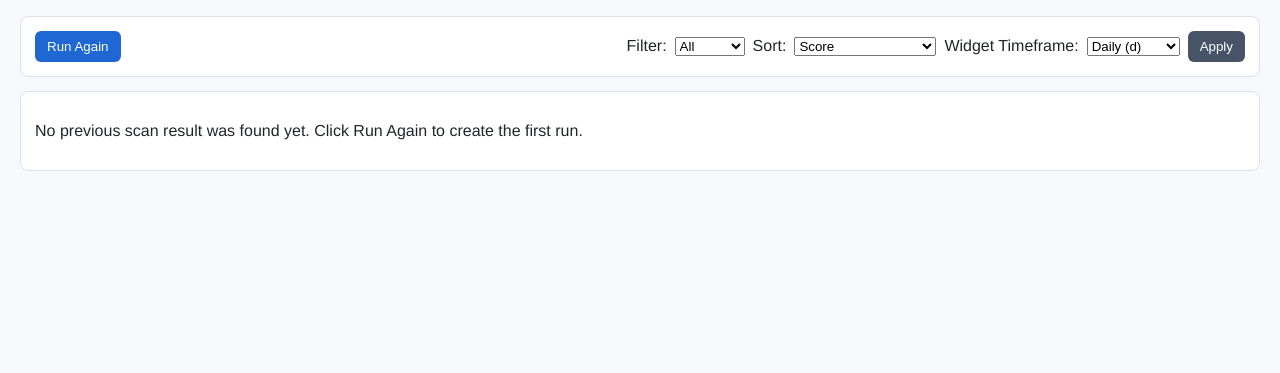
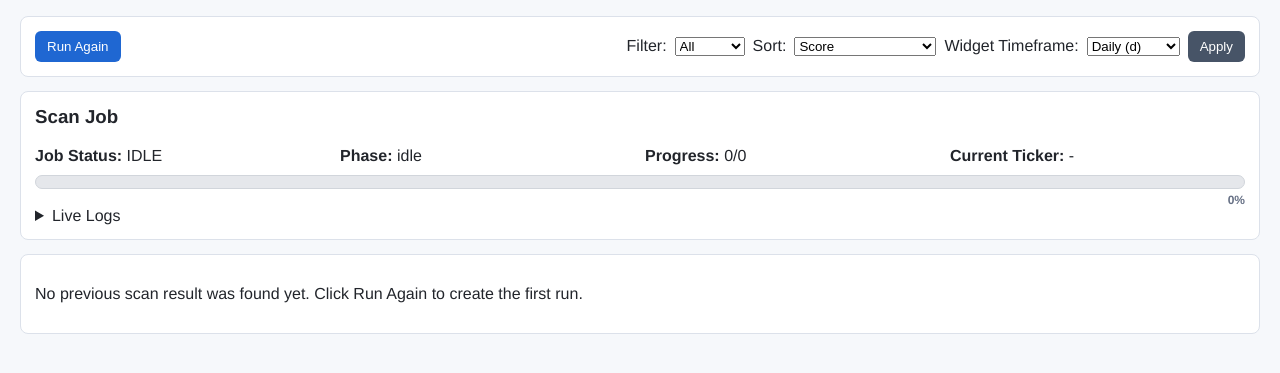
Before and after one commit to kfirAdler/stock_system, a Flask app: page / in a window 1280 px wide. Shown: the part 100-473 px from the top of the page. Run offline with Flask 3, Linux system fonts and the light colour scheme; some libraries are stand-ins or nearby versions.

Commit message:
initiated code

```diff
--- a/app/main.py
+++ b/app/main.py
@@ -89,6 +89,7 @@ def build_runner(settings: AppSettings) -> AnalysisRunner:
         supabase_repository=supabase_repository,
         benchmark_symbol=settings.benchmark_symbol,
         persist_local_files=not settings.save_to_supabase,
+        max_workers=settings.scan_workers,
     )
 
 
--- a/dashboard/app.py
+++ b/dashboard/app.py
@@ -5,11 +5,11 @@ import os
 from datetime import UTC, datetime
 from zoneinfo import ZoneInfo
 
-from flask import Flask, jsonify, redirect, render_template, request, session, url_for
+from flask import Flask, jsonify, render_template, request
 
-from app.main import build_runner
 from config.settings import AppSettings
 from dashboard.data_service import DashboardDataService
+from dashboard.scan_job_service import ScanJobService
 from dashboard.simulator_service import DashboardSimulatorService
 from storage.supabase_postgres_repository import SupabasePostgresRepository
 
@@ -19,6 +19,13 @@ def _texts(lang: str) -> dict[str, str]:
         "title": "Stock Scanner Dashboard",
         "run_again": "Run Again",
         "status": "Status",
+        "scan_job": "Scan Job",
+        "job_status": "Job Status",
+        "job_phase": "Phase",
+        "job_progress": "Progress",
+        "job_current_ticker": "Current Ticker",
+        "job_logs": "Live Logs",
+        "job_running_msg": "Job is already running",
         "filter": "Filter",
         "all": "All",
         "summary": "Latest Run Summary",
@@ -102,6 +109,13 @@ def _texts(lang: str) -> dict[str, str]:
         "title": "לוח סריקת מניות",
         "run_again": "הרץ שוב",
         "status": "סטטוס",
+        "scan_job": "משימת סריקה",
+        "job_status": "סטטוס משימה",
+        "job_phase": "שלב",
+        "job_progress": "התקדמות",
+        "job_current_ticker": "סימול נוכחי",
+        "job_logs": "לוגים חיים",
+        "job_running_msg": "המשימה כבר רצה",
         "filter": "סינון",
         "all": "הכל",
         "summary": "סיכום הריצה האחרונה",
@@ -207,6 +221,7 @@ def create_app() -> Flask:
     if settings.save_to_supabase:
         supabase_repository.healthcheck()
     data_service = DashboardDataService(settings=settings, supabase_repository=supabase_repository)
+    scan_job_service = ScanJobService(settings=settings)
     simulator_service = DashboardSimulatorService(
         settings=settings,
         data_service=data_service,
@@ -251,8 +266,9 @@ def create_app() -> Flask:
 
     @app.get("/")
     def index() -> str:
-        status = session.get("run_status", "idle")
-        error_message = session.pop("run_error", None)
+        job_status = scan_job_service.status()
+        status = job_status.get("status", "idle")
+        error_message = job_status.get("error")
 
         lang = request.args.get("lang", "en").lower()
         if lang not in {"en", "he"}:
@@ -278,6 +294,7 @@ def create_app() -> Flask:
             dir="rtl" if lang == "he" else "ltr",
             status=status,
             error_message=error_message,
+            job_status=job_status,
             selected_classification=selected_classification,
             sort_by=sort_by,
             widget_tf=widget_tf,
@@ -309,32 +326,23 @@ def create_app() -> Flask:
         return jsonify({"status": "ok"}), 200
 
     @app.post("/run-again")
-    def run_again() -> str:
-        lang = request.form.get("lang", "en")
-        selected_classification = request.form.get("classification", "ALL")
-        sort_by = request.form.get("sort_by", "score")
-        widget_tf = request.form.get("widget_tf", "d")
+    def run_again() -> tuple[dict, int]:
+        started, message = scan_job_service.start()
+        code = 202 if started else 409
+        return (
+            jsonify(
+                {
+                    "started": started,
+                    "message": message,
+                    "status": scan_job_service.status(),
+                }
+            ),
+            code,
+        )
 
-        session["run_status"] = "running"
-        try:
-            runner = build_runner(settings)
-            result = runner.run()
-            session["run_status"] = "completed"
-            session["last_run_id"] = result.run_id
-        except Exception as exc:  # noqa: BLE001
-            app.logger.exception("Scanner rerun failed")
-            session["run_status"] = "failed"
-            session["run_error"] = str(exc)
-
-        return redirect(
-            url_for(
-                "index",
-                lang=lang,
-                classification=selected_classification,
-                sort_by=sort_by,
-                widget_tf=widget_tf,
-            )
-        )
+    @app.get("/run-status")
+    def run_status() -> tuple[dict, int]:
+        return jsonify(scan_job_service.status()), 200
 
     return app
 
--- a/dashboard/static/styles.css
+++ b/dashboard/static/styles.css
@@ -72,6 +72,11 @@ body {
 
 .btn.secondary {
   background: #475467;
+}
+
+.btn:disabled {
+  opacity: 0.6;
+  cursor: not-allowed;
 }
 
 .filter-form {
@@ -506,6 +511,47 @@ td a:hover {
   padding: 8px 0;
 }
 
+.job-logs {
+  margin-top: 8px;
+  max-height: 220px;
+  overflow: auto;
+  background: #0f172a;
+  color: #e2e8f0;
+  border-radius: 6px;
+  padding: 10px;
+  font-size: 12px;
+  line-height: 1.35;
+}
+
+.job-progress-wrap {
+  margin-top: 10px;
+}
+
+.job-progress-track {
+  width: 100%;
+  height: 14px;
+  border-radius: 999px;
+  background: #e5e7eb;
+  overflow: hidden;
+  border: 1px solid #d1d5db;
+}
+
+.job-progress-fill {
+  height: 100%;
+  width: 0;
+  background: linear-gradient(90deg, #1d4ed8, #2563eb);
+  transition: width 0.3s ease;
+}
+
+.job-progress-meta {
+  margin-top: 4px;
+  display: flex;
+  justify-content: flex-end;
+  color: var(--muted);
+  font-size: 12px;
+  font-weight: 600;
+}
+
 html[dir="rtl"] body {
   direction: rtl;
 }
--- a/dashboard/templates/index.html
+++ b/dashboard/templates/index.html
@@ -37,7 +37,7 @@
           <input type="hidden" name="classification" value="{{ selected_classification }}" />
           <input type="hidden" name="sort_by" value="{{ sort_by }}" />
           <input type="hidden" name="widget_tf" value="{{ widget_tf }}" />
-          <button type="submit" class="btn">{{ t.run_again }}</button>
+          <button type="submit" class="btn" id="run-again-btn">{{ t.run_again }}</button>
         </form>
 
         <form method="get" action="{{ url_for('index') }}" class="filter-form">
@@ -69,6 +69,32 @@
 
           <button type="submit" class="btn secondary">{{ t.apply }}</button>
         </form>
+      </section>
+
+      <section class="panel" id="job-panel">
+        <h3 class="panel-title">{{ t.scan_job }}</h3>
+        <div class="summary-grid">
+          <div><strong>{{ t.job_status }}:</strong> <span id="job-status">{{ job_status.status|upper }}</span></div>
+          <div><strong>{{ t.job_phase }}:</strong> <span id="job-phase">{{ job_status.phase }}</span></div>
+          <div><strong>{{ t.job_progress }}:</strong> <span id="job-progress">{{ job_status.progress_current }}/{{ job_status.progress_total }}</span></div>
+          <div><strong>{{ t.job_current_ticker }}:</strong> <span id="job-current-ticker">{{ job_status.current_ticker or '-' }}</span></div>
+        </div>
+        {% set total = job_status.progress_total or 0 %}
+        {% set current = job_status.progress_current or 0 %}
+        {% set percent = ((current / total) * 100) if total > 0 else 0 %}
+        <div class="job-progress-wrap" aria-label="job-progress">
+          <div class="job-progress-track">
+            <div class="job-progress-fill" id="job-progress-fill" style="width: {{ percent|round(1) }}%;"></div>
+          </div>
+          <div class="job-progress-meta">
+            <span id="job-progress-percent">{{ percent|round(1) }}%</span>
+          </div>
+        </div>
+        <details id="job-logs-wrapper">
+          <summary>{{ t.job_logs }}</summary>
+          <pre id="job-logs" class="job-logs">{% for item in job_status.logs %}{{ item.time|et_time }} - {{ item.message }}
+{% endfor %}</pre>
+        </details>
       </section>
 
       {% if run and run.market_widgets %}
@@ -213,5 +239,90 @@
       </section>
       {% endif %}
     </main>
+    <script>
+      const runForm = document.getElementById("run-form");
+      const runBtn = document.getElementById("run-again-btn");
+      const jobStatusEl = document.getElementById("job-status");
+      const jobPhaseEl = document.getElementById("job-phase");
+      const jobProgressEl = document.getElementById("job-progress");
+      const jobProgressFillEl = document.getElementById("job-progress-fill");
+      const jobProgressPercentEl = document.getElementById("job-progress-percent");
+      const jobTickerEl = document.getElementById("job-current-ticker");
+      const jobLogsEl = document.getElementById("job-logs");
+      const headerStatus = document.querySelector(".status");
+      const jobRunningMessage = "{{ t.job_running_msg }}";
+      let lastSeenStatus = "{{ job_status.status }}";
+
+      function renderJobStatus(status) {
+        const current = Number(status.progress_current || 0);
+        const total = Number(status.progress_total || 0);
+        const progressText = `${current}/${total}`;
+        const pct = total > 0 ? Math.min(100, Math.max(0, (current / total) * 100)) : 0;
+        jobStatusEl.textContent = String(status.status || "idle").toUpperCase();
+        jobPhaseEl.textContent = status.phase || "-";
+        jobProgressEl.textContent = progressText;
+        if (jobProgressFillEl) {
+          jobProgressFillEl.style.width = `${pct.toFixed(1)}%`;
+        }
+        if (jobProgressPercentEl) {
+          jobProgressPercentEl.textContent = `${pct.toFixed(1)}%`;
+        }
+        jobTickerEl.textContent = status.current_ticker || "-";
+        if (headerStatus) {
+          headerStatus.className = `status status-${status.status || "idle"}`;
+          headerStatus.textContent = `{{ t.status }}: ${String(status.status || "idle").toUpperCase()}`;
+        }
+        if (runBtn) {
+          runBtn.disabled = status.status === "running";
+        }
+        if (jobLogsEl && Array.isArray(status.logs)) {
+          const text = status.logs
+            .map((item) => `${item.time || ""} - ${item.message || ""}`)
+            .join("\n");
+          jobLogsEl.textContent = text;
+          jobLogsEl.scrollTop = jobLogsEl.scrollHeight;
+        }
+      }
+
+      async function pollRunStatus() {
+        try {
+          const response = await fetch("{{ url_for('run_status') }}", { cache: "no-store" });
+          if (!response.ok) {
+            return;
+          }
+          const status = await response.json();
+          renderJobStatus(status);
+          if (
+            lastSeenStatus === "running" &&
+            (status.status === "completed" || status.status === "failed")
+          ) {
+            window.location.reload();
+          }
+          lastSeenStatus = status.status || lastSeenStatus;
+        } catch (err) {
+          console.error("Failed polling run status", err);
+        }
+      }
+
+      if (runForm) {
+        runForm.addEventListener("submit", async (event) => {
+          event.preventDefault();
+          runBtn.disabled = true;
+          try {
+            const response = await fetch(runForm.action, { method: "POST" });
+            const payload = await response.json();
+            renderJobStatus(payload.status || {});
+            lastSeenStatus = (payload.status && payload.status.status) || lastSeenStatus;
+            if (response.status === 409) {
+              alert(jobRunningMessage);
+            }
+          } catch (err) {
+            console.error("Failed to start scan", err);
+          }
+        });
+      }
+
+      setInterval(pollRunStatus, 2000);
+    </script>
   </body>
 </html>
```
Also changed, not shown: config/settings.py (+12 -0 lines), dashboard/scan_job_service.py (added, +106 -0 lines), data/market_data_service.py (+34 -3 lines), services/analysis_runner.py (+26 -1 lines), 1 other file.
